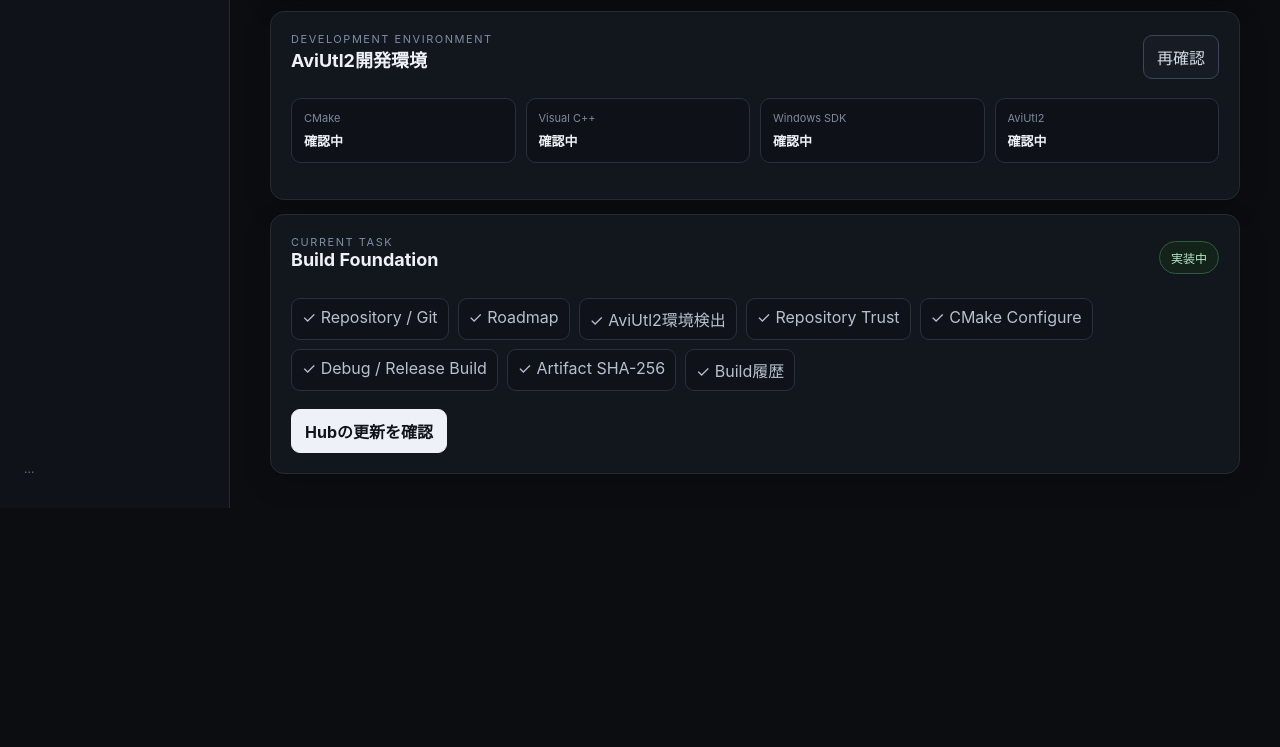
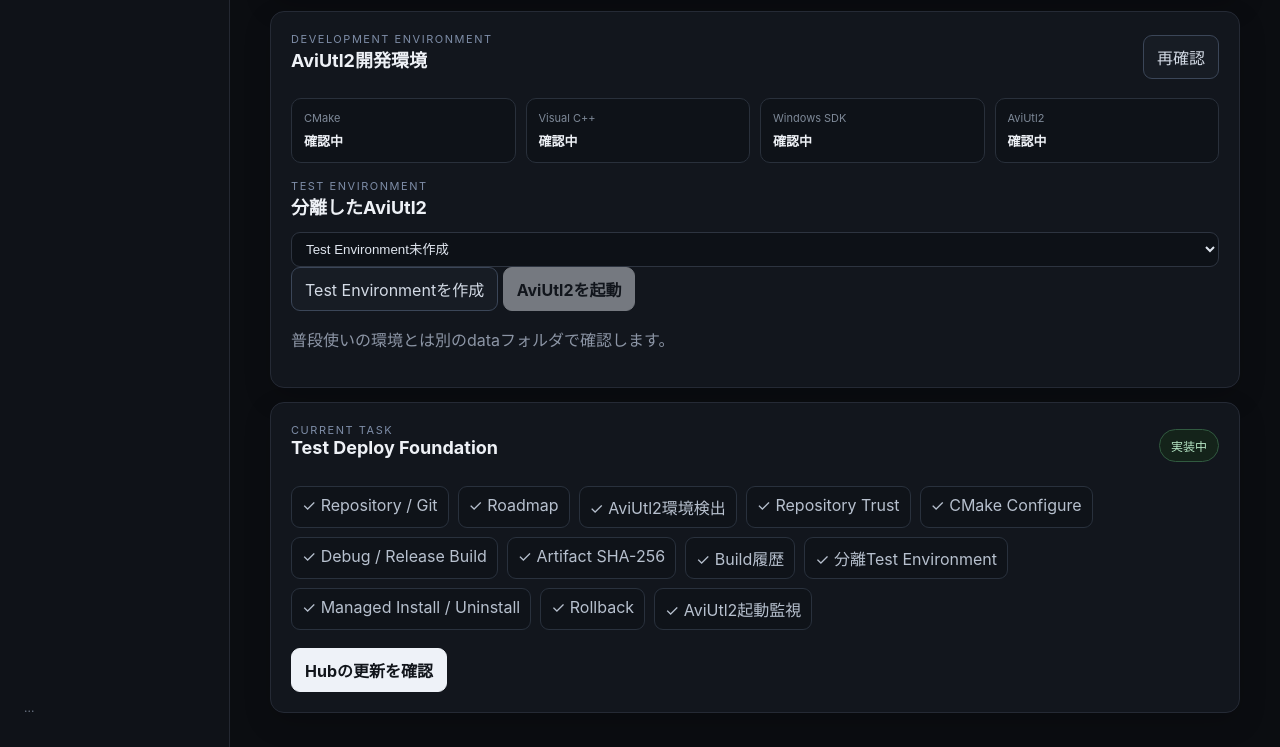
Before and after one commit to EliteMay/video-plugin-dev-hub, an Electron app: page src/renderer/index.html in a window 1280 px wide. Shown: the part 709-1456 px from the top of the page. Before the commit the page ends 1217 px from the top, so only its background shows below. Drawn offline with Linux system fonts and the light colour scheme; no server answers.

Commit message:
Add isolated AviUtl2 test environment controls

```diff
--- a/src/renderer/index.html
+++ b/src/renderer/index.html
@@ -26,9 +26,9 @@
     <main>
       <header>
         <div>
-          <p class="eyebrow">PHASE 4</p>
+          <p class="eyebrow">PHASE 5</p>
           <h1>Video Plugin Dev Hub</h1>
-          <p class="muted">Plugin Repositoryの同期・環境確認・BuildまでHub内で進められます。</p>
+          <p class="muted">PluginのBuildから分離テスト環境への導入・起動までHub内で進められます。</p>
         </div>
         <span class="pill" id="network">確認中</span>
       </header>
@@ -113,13 +113,26 @@
           </div>
         </div>
         <p class="muted" id="environmentMessage"></p>
+
+        <div class="test-environment-bar">
+          <div>
+            <p class="eyebrow">TEST ENVIRONMENT</p>
+            <h2>分離したAviUtl2</h2>
+          </div>
+          <select id="testEnvironmentSelect" class="task-select">
+            <option value="">Test Environment未作成</option>
+          </select>
+          <button class="secondary" type="button" id="createTestEnvironment">Test Environmentを作成</button>
+          <button class="primary" type="button" id="launchTestEnvironment" disabled>AviUtl2を起動</button>
+        </div>
+        <p class="muted" id="runtimeStatus">普段使いの環境とは別のdataフォルダで確認します。</p>
       </section>
 
       <section class="card large">
         <div class="row">
           <div>
             <p class="eyebrow">CURRENT TASK</p>
-            <h2>Build Foundation</h2>
+            <h2>Test Deploy Foundation</h2>
           </div>
           <span class="pill good">実装中</span>
         </div>
@@ -132,6 +145,10 @@
           <li>✓ Debug / Release Build</li>
           <li>✓ Artifact SHA-256</li>
           <li>✓ Build履歴</li>
+          <li>✓ 分離Test Environment</li>
+          <li>✓ Managed Install / Uninstall</li>
+          <li>✓ Rollback</li>
+          <li>✓ AviUtl2起動監視</li>
         </ul>
         <button class="primary" id="updateButton">Hubの更新を確認</button>
         <span class="muted" id="updateStatus"></span>
```
